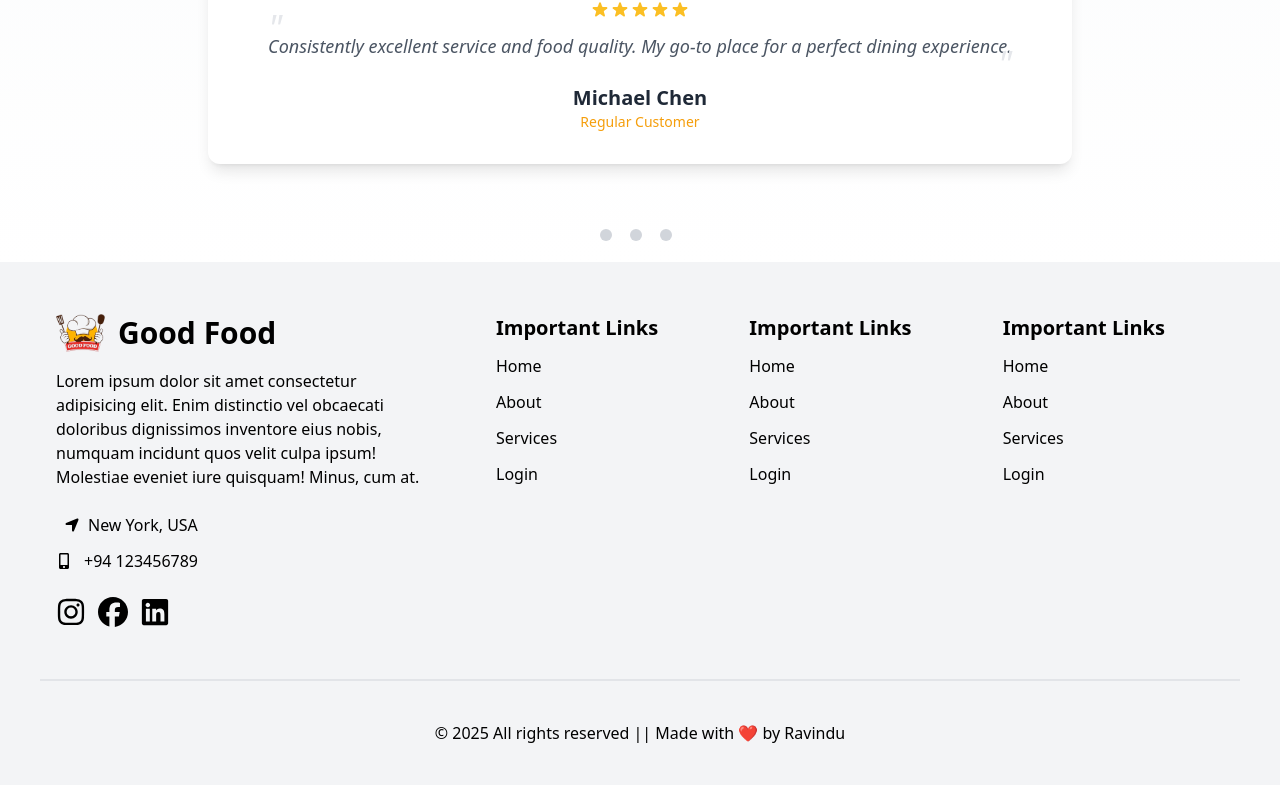
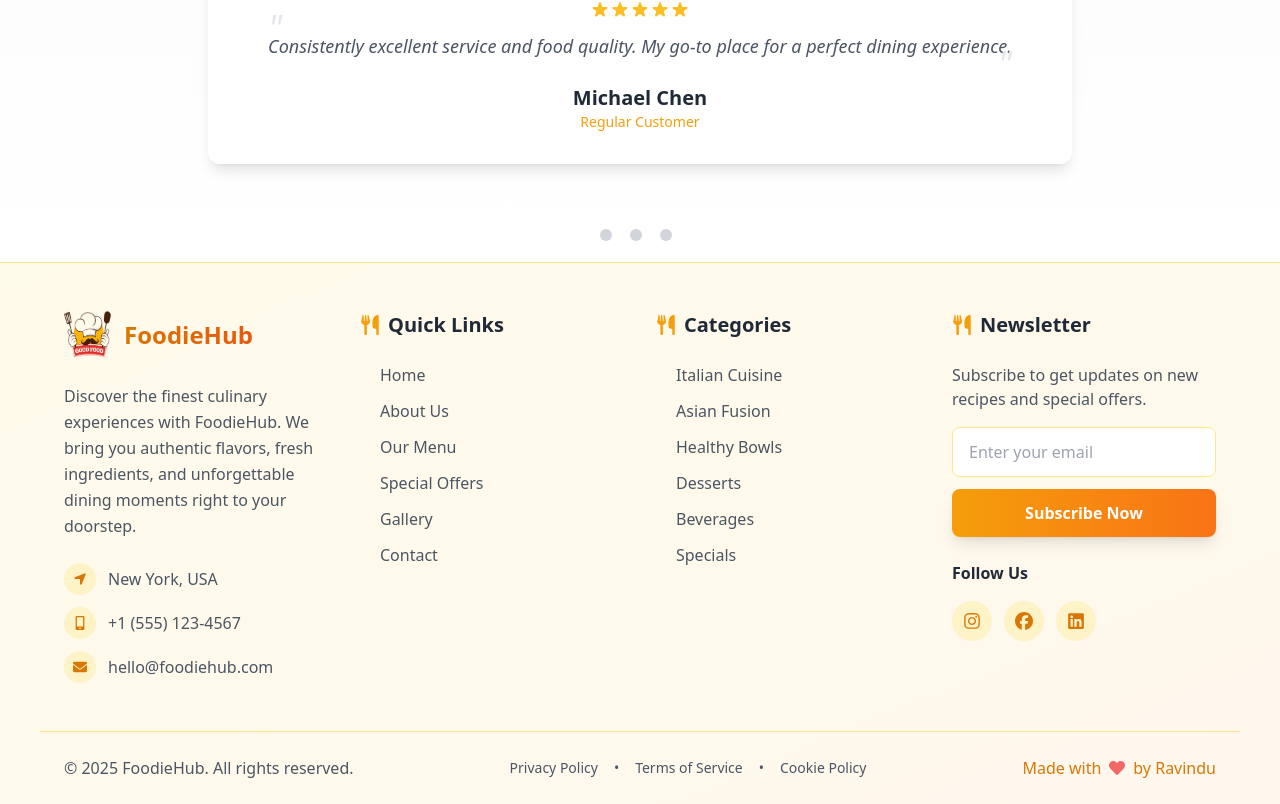
Before and after one commit to RavinduThilinaka/Spring-Boot-Project, a React (Create React App) app in the folder foodsite/: page / in a window 1280 px wide. Shown: the part 3877-4681 px from the top of the page. Built offline with nearby package versions, Linux system fonts and the light colour scheme.

Commit message:
update footer

```diff
--- a/foodsite/src/component/Navbar/Footer.jsx
+++ b/foodsite/src/component/Navbar/Footer.jsx
@@ -1,95 +1,165 @@
 import React from 'react';
 import FooterLogo from "../../assets/foodlogo.png";
-import { FaFacebook, FaInstagram, FaLinkedin, FaLocationArrow } from 'react-icons/fa6';
-import { FaMobileAlt } from 'react-icons/fa';
+import { FaFacebook, FaInstagram, FaLinkedin, FaLocationArrow, FaUtensils, FaPhone, FaEnvelope } from 'react-icons/fa6';
+import { FaMobileAlt, FaHeart, FaArrowRight } from 'react-icons/fa';
 
 function Footer() {
   return (
     <>
-      <div className="bg-gray-100 dark:bg-gray-950 dark:text-white">
+      <div className="bg-gradient-to-br from-amber-50 to-orange-50 dark:from-gray-900 dark:to-gray-950 dark:text-white border-t border-amber-200 dark:border-gray-800">
         <div className="max-w-[1200px] mx-auto">
-          <div className="grid md:grid-cols-3 py-5">
-            {/* Left Section */}
-            <div className="py-8 px-4">
-              <h1 className="flex items-center gap-3 text-xl sm:text-3xl font-bold text-left">
-                <img src={FooterLogo}  className="max-w-[50px]" />
-                Good Food
+          {/* Main Footer Content */}
+          <div className="grid lg:grid-cols-4 md:grid-cols-2 gap-8 py-12 px-6">
+            {/* Brand Section */}
+            <div className="lg:col-span-1">
+              <div className="flex items-center gap-3 mb-6">
+                <img src={FooterLogo} className="w-12 h-12" alt="Good Food" />
+                <h1 className="text-2xl font-bold bg-gradient-to-r from-amber-600 to-orange-600 bg-clip-text text-transparent">
+                  FoodieHub
                 </h1>
-              <p className="mt-4 text-left">
-                Lorem ipsum dolor sit amet consectetur adipisicing elit.
-                Enim distinctio vel obcaecati doloribus dignissimos inventore eius nobis,
-                numquam incidunt quos velit culpa ipsum! Molestiae eveniet iure quisquam! Minus,
-                cum at.
+              </div>
+              <p className="text-gray-600 dark:text-gray-300 leading-relaxed mb-6">
+                Discover the finest culinary experiences with FoodieHub. We bring you authentic flavors,
+                fresh ingredients, and unforgettable dining moments right to your doorstep.
               </p>
-              <br />
-              <div className="flex items-center gap-2 ">
-                <div className=""></div>
-                <FaLocationArrow />
-                <p>New York, USA</p>
+
+              {/* Contact Info */}
+              <div className="space-y-3">
+                <div className="flex items-center gap-3 text-gray-600 dark:text-gray-300">
+                  <div className="w-8 h-8 bg-amber-100 dark:bg-amber-900/30 rounded-full flex items-center justify-center">
+                    <FaLocationArrow className="text-amber-600 text-sm" />
                   </div>
-              <div className="flex items-center gap-3 mt-3">
-                <FaMobileAlt/>
-                <p>+94 123456789</p>
+                  <span>New York, USA</span>
                 </div>
-              <div className="">
-              <div className="flex items-center gap-3 mt-6">
-
-                <a href="">
-                  <FaInstagram className='text-3xl'/>
-                </a>
-                <a href="">
-                  <FaFacebook className='text-3xl'/>
-                </a>
-                <a href="">
-                  <FaLinkedin className='text-3xl'/>
-                </a>
-
+                <div className="flex items-center gap-3 text-gray-600 dark:text-gray-300">
+                  <div className="w-8 h-8 bg-amber-100 dark:bg-amber-900/30 rounded-full flex items-center justify-center">
+                    <FaMobileAlt className="text-amber-600 text-sm" />
+                  </div>
+                  <span>+1 (555) 123-4567</span>
+                </div>
+                <div className="flex items-center gap-3 text-gray-600 dark:text-gray-300">
+                  <div className="w-8 h-8 bg-amber-100 dark:bg-amber-900/30 rounded-full flex items-center justify-center">
+                    <FaEnvelope className="text-amber-600 text-sm" />
+                  </div>
+                  <span>hello@foodiehub.com</span>
                 </div>
               </div>
             </div>
-            <div className="grid grid-cols-2 sm:grid-cols-3 col-span-2 md:pl-10 dark:text-white">
 
-              <div className="">
-                <div className="py-8 px-4">
-                  <h1 className='text-xl font-bold  text-justify sm:text-left mb-3'>Important Links</h1>
-                  <ul className='flex flex-col gap-3'>
-                    <li>Home</li>
-                    <li>About</li>
-                    <li>Services</li>
-                    <li>Login</li>
+            {/* Quick Links */}
+            <div className="lg:col-span-1">
+              <h3 className="text-xl font-bold text-gray-800 dark:text-white mb-6 flex items-center gap-2">
+                <FaUtensils className="text-amber-500" />
+                Quick Links
+              </h3>
+              <ul className="space-y-3">
+                {['Home', 'About Us', 'Our Menu', 'Special Offers', 'Gallery', 'Contact'].map((item) => (
+                  <li key={item}>
+                    <a
+                      href="#"
+                      className="flex items-center gap-2 text-gray-600 dark:text-gray-300 hover:text-amber-600 dark:hover:text-amber-400 transition-all duration-300 group"
+                    >
+                      <FaArrowRight className="text-amber-500 text-xs opacity-0 group-hover:opacity-100 transition-opacity duration-300" />
+                      <span className="group-hover:translate-x-2 transition-transform duration-300">
+                        {item}
+                      </span>
+                    </a>
+                  </li>
+                ))}
               </ul>
             </div>
+
+            {/* Categories */}
+            <div className="lg:col-span-1">
+              <h3 className="text-xl font-bold text-gray-800 dark:text-white mb-6 flex items-center gap-2">
+                <FaUtensils className="text-amber-500" />
+                Categories
+              </h3>
+              <ul className="space-y-3">
+                {['Italian Cuisine', 'Asian Fusion', 'Healthy Bowls', 'Desserts', 'Beverages', 'Specials'].map((item) => (
+                  <li key={item}>
+                    <a
+                      href="#"
+                      className="flex items-center gap-2 text-gray-600 dark:text-gray-300 hover:text-amber-600 dark:hover:text-amber-400 transition-all duration-300 group"
+                    >
+                      <FaArrowRight className="text-amber-500 text-xs opacity-0 group-hover:opacity-100 transition-opacity duration-300" />
+                      <span className="group-hover:translate-x-2 transition-transform duration-300">
+                        {item}
+                      </span>
+                    </a>
+                  </li>
+                ))}
+              </ul>
             </div>
 
-              <div className="">
-                <div className="py-8 px-4">
-                  <h1 className='text-xl font-bold  text-justify sm:text-left mb-3'>Important Links</h1>
-                  <ul className='flex flex-col gap-3'>
-                    <li>Home</li>
-                    <li>About</li>
-                    <li>Services</li>
-                    <li>Login</li>
-                  </ul>
-                </div>
+            {/* Newsletter */}
+            <div className="lg:col-span-1">
+              <h3 className="text-xl font-bold text-gray-800 dark:text-white mb-6 flex items-center gap-2">
+                <FaUtensils className="text-amber-500" />
+                Newsletter
+              </h3>
+              <p className="text-gray-600 dark:text-gray-300 mb-4">
+                Subscribe to get updates on new recipes and special offers.
+              </p>
+              <div className="flex flex-col gap-3">
+                <input
+                  type="email"
+                  placeholder="Enter your email"
+                  className="px-4 py-3 border border-amber-200 dark:border-gray-700 rounded-lg focus:ring-2 focus:ring-amber-500 focus:border-amber-500 bg-white dark:bg-gray-800 transition-all duration-300"
+                />
+                <button className="bg-gradient-to-r from-amber-500 to-orange-500 text-white py-3 px-6 rounded-lg font-semibold hover:from-amber-600 hover:to-orange-600 transition-all duration-300 transform hover:scale-105 shadow-lg hover:shadow-amber-200/50">
+                  Subscribe Now
+                </button>
               </div>
 
-              <div className="">
-                <div className="py-8 px-4">
-                  <h1 className='text-xl font-bold  text-justify sm:text-left mb-3'>Important Links</h1>
-                  <ul className='flex flex-col gap-3'>
-                    <li>Home</li>
-                    <li>About</li>
-                    <li>Services</li>
-                    <li>Login</li>
-                  </ul>
+              {/* Social Links */}
+              <div className="mt-6">
+                <h4 className="font-semibold text-gray-800 dark:text-white mb-4">Follow Us</h4>
+                <div className="flex gap-3">
+                  {[
+                    { icon: FaInstagram, color: 'hover:text-pink-600', bg: 'hover:bg-pink-500' },
+                    { icon: FaFacebook, color: 'hover:text-blue-600', bg: 'hover:bg-blue-500' },
+                    { icon: FaLinkedin, color: 'hover:text-blue-700', bg: 'hover:bg-blue-600' }
+                  ].map((social, index) => (
+                    <a
+                      key={index}
+                      href="#"
+                      className={`w-10 h-10 bg-amber-100 dark:bg-amber-900/30 rounded-full flex items-center justify-center text-amber-600 dark:text-amber-400 ${social.color} ${social.bg} hover:text-white transition-all duration-300 transform hover:scale-110`}
+                    >
+                      <social.icon className="text-lg" />
+                    </a>
+                  ))}
                 </div>
               </div>
             </div>
           </div>
-            <div className="w-full text-center py-10 border-t-2 border-gray-300/50 whitespace-nowrap">
-              © 2025 All rights reserved || Made with ❤️ by Ravindu
+
+          {/* Bottom Bar */}
+          <div className="border-t border-amber-200 dark:border-gray-800">
+            <div className="flex flex-col md:flex-row justify-between items-center py-6 px-6 gap-4">
+              <div className="text-gray-600 dark:text-gray-300 text-center md:text-left">
+                © 2025 FoodieHub. All rights reserved.
               </div>
-
+              <div className="flex items-center gap-4 text-sm text-gray-600 dark:text-gray-300">
+                <a href="#" className="hover:text-amber-600 dark:hover:text-amber-400 transition-colors duration-300">
+                  Privacy Policy
+                </a>
+                <span>•</span>
+                <a href="#" className="hover:text-amber-600 dark:hover:text-amber-400 transition-colors duration-300">
+                  Terms of Service
+                </a>
+                <span>•</span>
+                <a href="#" className="hover:text-amber-600 dark:hover:text-amber-400 transition-colors duration-300">
+                  Cookie Policy
+                </a>
+              </div>
+              <div className="flex items-center gap-2 text-amber-600 dark:text-amber-400">
+                <span>Made with</span>
+                <FaHeart className="text-red-500 animate-pulse" />
+                <span>by Ravindu</span>
+              </div>
+            </div>
+          </div>
         </div>
       </div>
     </>
```
Lines whose indentation alone changed are shown as unchanged.
